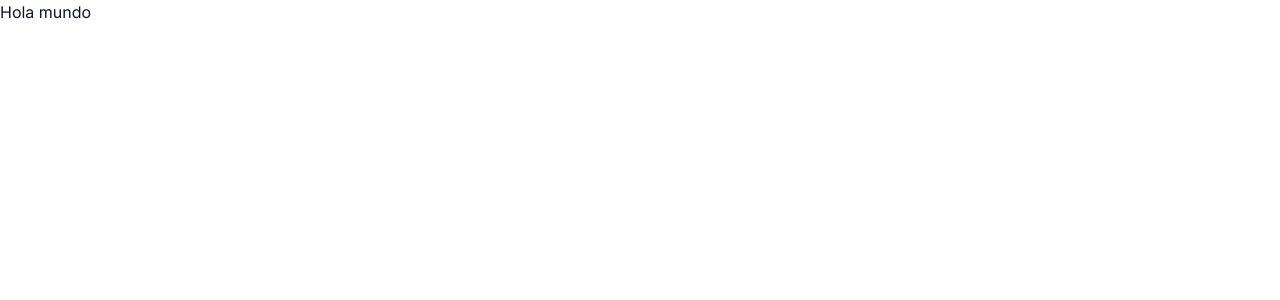
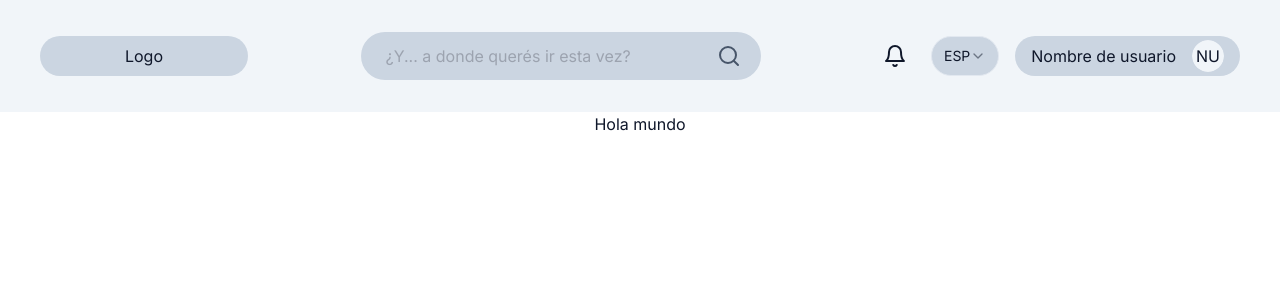
Before and after one commit to No-Country/c11-06-m-python, a Next.js app in the folder frontend/: page / in a window 1280 px wide. Shown: the top 300 px of the page. Built offline with nearby package versions, Linux system fonts and the light colour scheme.

Commit message:
add navbar component

```diff
--- a/frontend/package.json
+++ b/frontend/package.json
@@ -9,6 +9,7 @@
     "lint": "next lint"
   },
   "dependencies": {
+    "@radix-ui/react-avatar": "^1.0.2",
     "@radix-ui/react-select": "^1.2.1",
     "@types/node": "20.1.4",
     "@types/react": "18.2.6",
--- a/frontend/src/app/layout.tsx
+++ b/frontend/src/app/layout.tsx
@@ -1,21 +1,37 @@
-import '@/styles/globals.css'
-import { Inter } from 'next/font/google'
+import { Navbar } from "@/components/navbar";
+import "@/styles/globals.css";
+import { Inter } from "next/font/google";
 
-const inter = Inter({ subsets: ['latin'] })
+const inter = Inter({ subsets: ["latin"] });
 
 export const metadata = {
-  title: 'Mochil-app',
-  description: 'por definir',
-}
+  title: "Mochil-app",
+  description: "por definir",
+  keywords: ["Next.js", "Python", "No-Country"],
+  authors: [
+    {
+      name: "",
+      url: "",
+    },
+  ],
+  icons: {
+    icon: "/favicon.ico",
+  },
+};
 
 export default function RootLayout({
   children,
 }: {
-  children: React.ReactNode
+  children: React.ReactNode;
 }) {
   return (
     <html lang="en">
-      <body className={inter.className}>{children}</body>
+      <body className={inter.className}>
+        <header>
+          <Navbar />
+        </header>
+        <main className="pt-28 px-10 flex min-h-[calc(100vh-7rem)] flex-col items-center justify-between">{children}</main>
+      </body>
     </html>
-  )
+  );
 }
--- /dev/null
+++ b/frontend/src/components/navbar.tsx
@@ -0,0 +1,78 @@
+"use client";
+
+import Link from "next/link";
+import { usePathname } from "next/navigation";
+import React from "react";
+import { SelectUi } from "./ui/select";
+import { Bell, HelpCircle, Search } from "lucide-react";
+import { AvatarUi } from "./ui/avatar";
+
+export const Navbar = () => {
+  const path = usePathname();
+
+  return (
+    <nav className="h-28 w-full px-10 fixed top-0 bg-slate-100 flex items-center justify-between">
+      {/* logo component */}
+      <Link href={"/"}>
+        <div className="w-52 h-10 rounded-full bg-slate-300 grid place-content-center">
+          Logo
+        </div>
+      </Link>
+
+      {/* search */}
+      {path !== "/login" && (
+        <div className="h-12 w-1/3 relative">
+          <input
+            type="text"
+            placeholder="¿Y... a donde querés ir esta vez?"
+            className="pl-6 w-full h-full bg-slate-300 rounded-full"
+          />
+          <Search className="absolute -translate-y-1/2 top-1/2 right-5 text-slate-600" />
+        </div>
+      )}
+
+      <div className="flex gap-4 items-center">
+        <SelectUi />
+
+        {/* TODO: button - icon - component?  */}
+
+        {path === "/login" ? (
+          <>
+            <div className="px-4 py-1 h-10 flex items-center gap-2 bg-slate-300 rounded-full">
+              <HelpCircle className="text-slate-600" />
+              <span>Ayuda y soporte</span>
+            </div>
+          </>
+        ) : (
+          <>
+            {"no-auth" && (
+              <>
+                <div className="px-2 -order-last">
+                  <Bell />
+                </div>
+                <div className="px-4 py-1 h-10 flex items-center gap-4 bg-slate-300 rounded-full">
+                  <span className="">Nombre de usuario</span>
+                  <AvatarUi />
+                </div>
+              </>
+            )}
+
+            {/* signup options */}
+            {!"authenticated" && (
+              <div className="flex space-x-4 items-center">
+                <Link href={"/login"}>
+                  <p className="w-max">Crear cuenta</p>
+                </Link>
+                <Link href={"/login"}>
+                  <button className="w-52 h-10 bg-slate-300 rounded-full">
+                    Iniciar sesión
+                  </button>
+                </Link>
+              </div>
+            )}
+          </>
+        )}
+      </div>
+    </nav>
+  );
+};
--- /dev/null
+++ b/frontend/src/components/ui/avatar.tsx
@@ -0,0 +1,59 @@
+"use client";
+
+import * as React from "react";
+import * as AvatarPrimitive from "@radix-ui/react-avatar";
+
+import { cn } from "@/lib/utils";
+
+const Avatar = React.forwardRef<
+  React.ElementRef<typeof AvatarPrimitive.Root>,
+  React.ComponentPropsWithoutRef<typeof AvatarPrimitive.Root>
+>(({ className, ...props }, ref) => (
+  <AvatarPrimitive.Root
+    ref={ref}
+    className={cn(
+      "relative flex h-10 w-10 shrink-0 overflow-hidden rounded-full",
+      className
+    )}
+    {...props}
+  />
+));
+Avatar.displayName = AvatarPrimitive.Root.displayName;
+
+const AvatarImage = React.forwardRef<
+  React.ElementRef<typeof AvatarPrimitive.Image>,
+  React.ComponentPropsWithoutRef<typeof AvatarPrimitive.Image>
+>(({ className, ...props }, ref) => (
+  <AvatarPrimitive.Image
+    ref={ref}
+    className={cn("aspect-square h-full w-full", className)}
+    {...props}
+  />
+));
+AvatarImage.displayName = AvatarPrimitive.Image.displayName;
+
+const AvatarFallback = React.forwardRef<
+  React.ElementRef<typeof AvatarPrimitive.Fallback>,
+  React.ComponentPropsWithoutRef<typeof AvatarPrimitive.Fallback>
+>(({ className, ...props }, ref) => (
+  <AvatarPrimitive.Fallback
+    ref={ref}
+    className={cn(
+      "flex h-full w-full items-center justify-center rounded-full bg-muted",
+      className
+    )}
+    {...props}
+  />
+));
+AvatarFallback.displayName = AvatarPrimitive.Fallback.displayName;
+
+const AvatarUi = ({}: {}) => {
+  return (
+    <Avatar className="h-full w-auto aspect-square">
+      {/* <AvatarImage src="https://github.com/shadcn.png" /> */}
+      <AvatarFallback>NU</AvatarFallback>
+    </Avatar>
+  );
+};
+
+export { Avatar, AvatarImage, AvatarFallback, AvatarUi };
--- a/frontend/src/components/ui/select.tsx
+++ b/frontend/src/components/ui/select.tsx
@@ -107,7 +107,7 @@ SelectSeparator.displayName = SelectPrimitive.Separator.displayName;
 const SelectUi = ({}: {}) => {
   return (
     <Select>
-      <SelectTrigger className="rounded-full bg-slate-300">
+      <SelectTrigger className="w-min rounded-full bg-slate-300">
         <SelectValue placeholder="ESP" />
       </SelectTrigger>
       <SelectContent>
```
Also changed, not shown: 1 other file (tests, documents, lock files or other folders).
